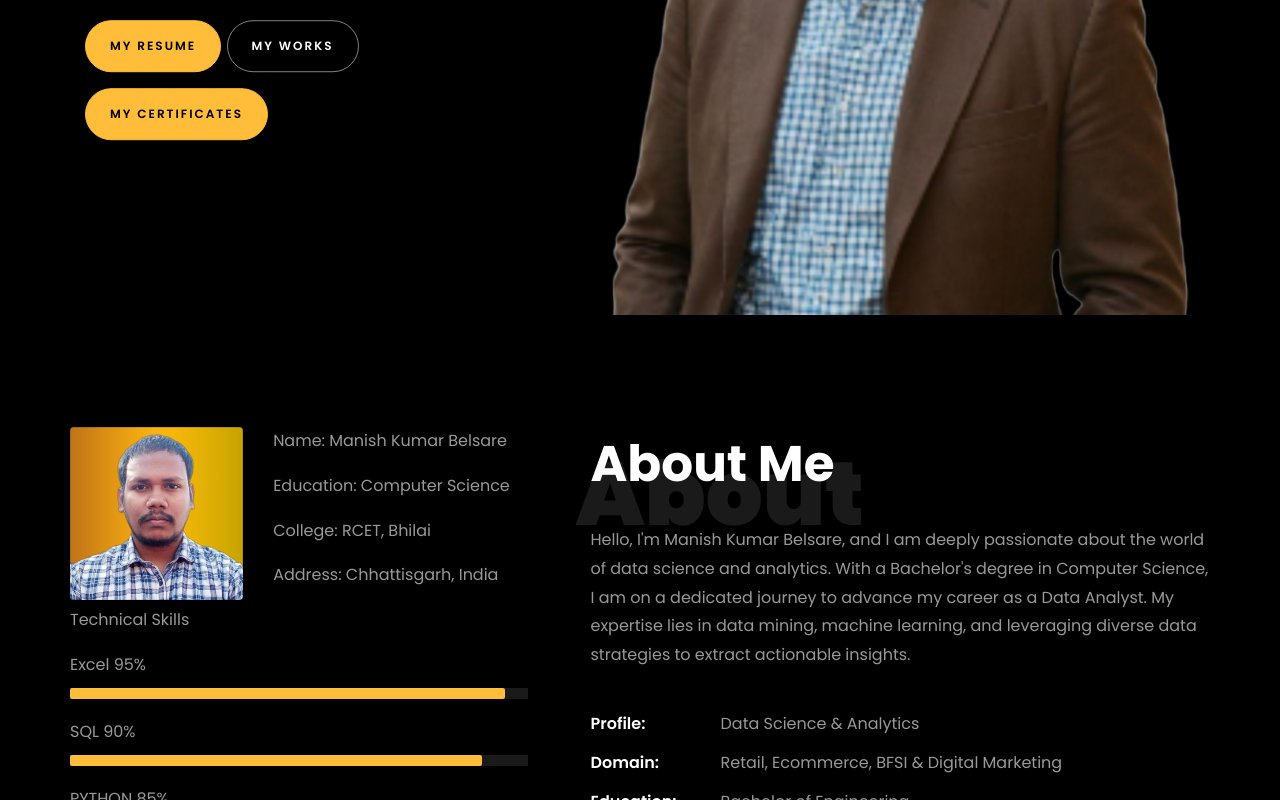
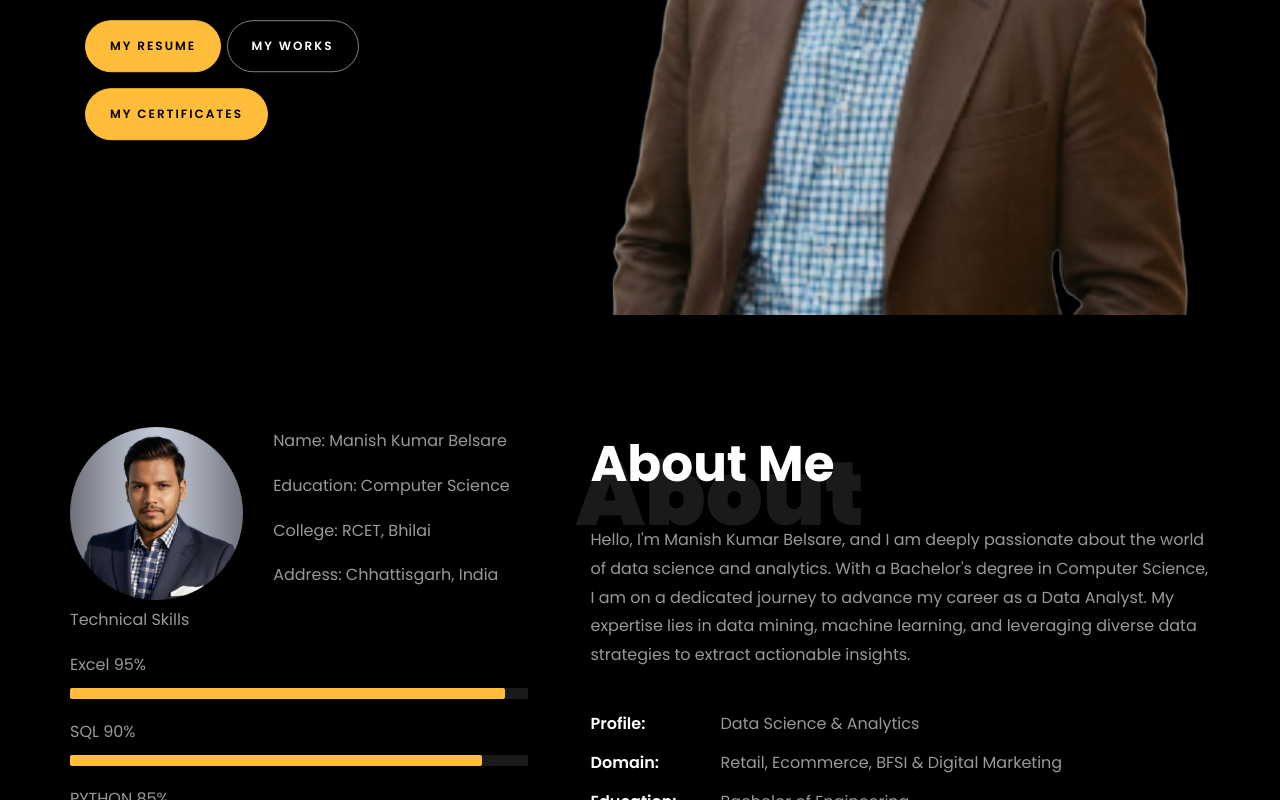
Before and after one commit to Manishbelsare/Manish.belsare.github.io, a plain HTML site: page index.html in a window 1280 px wide. Shown: the part 435-1235 px from the top of the page. Drawn offline with Linux system fonts and the light colour scheme; files whose address does not match are found by name.

Commit message:
index.html

```diff
--- a/index.html
+++ b/index.html
@@ -215,7 +215,7 @@
 								<div class="row">
 									<div class="col-sm-6 col-md-5">
 									  <div class="about-img">
-										<img src="images/profile-pic.png" class="img-fluid rounded b-shadow-a" alt="">
+										<img src="images/profile-pic 1.png" class="img-fluid rounded b-shadow-a" alt="">
 									  </div>
 									</div>
 									<!-- Details next to profile image -->
```
